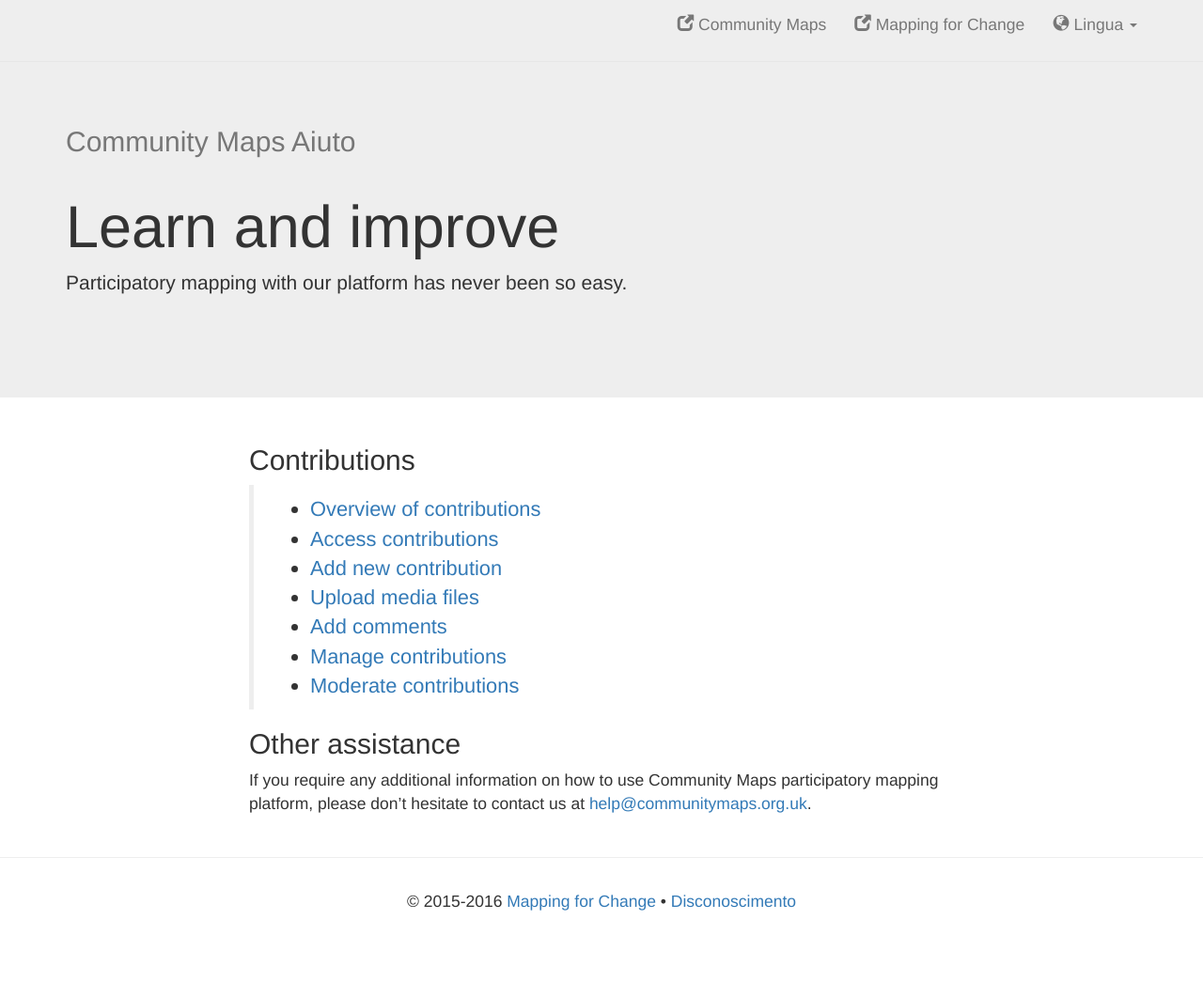
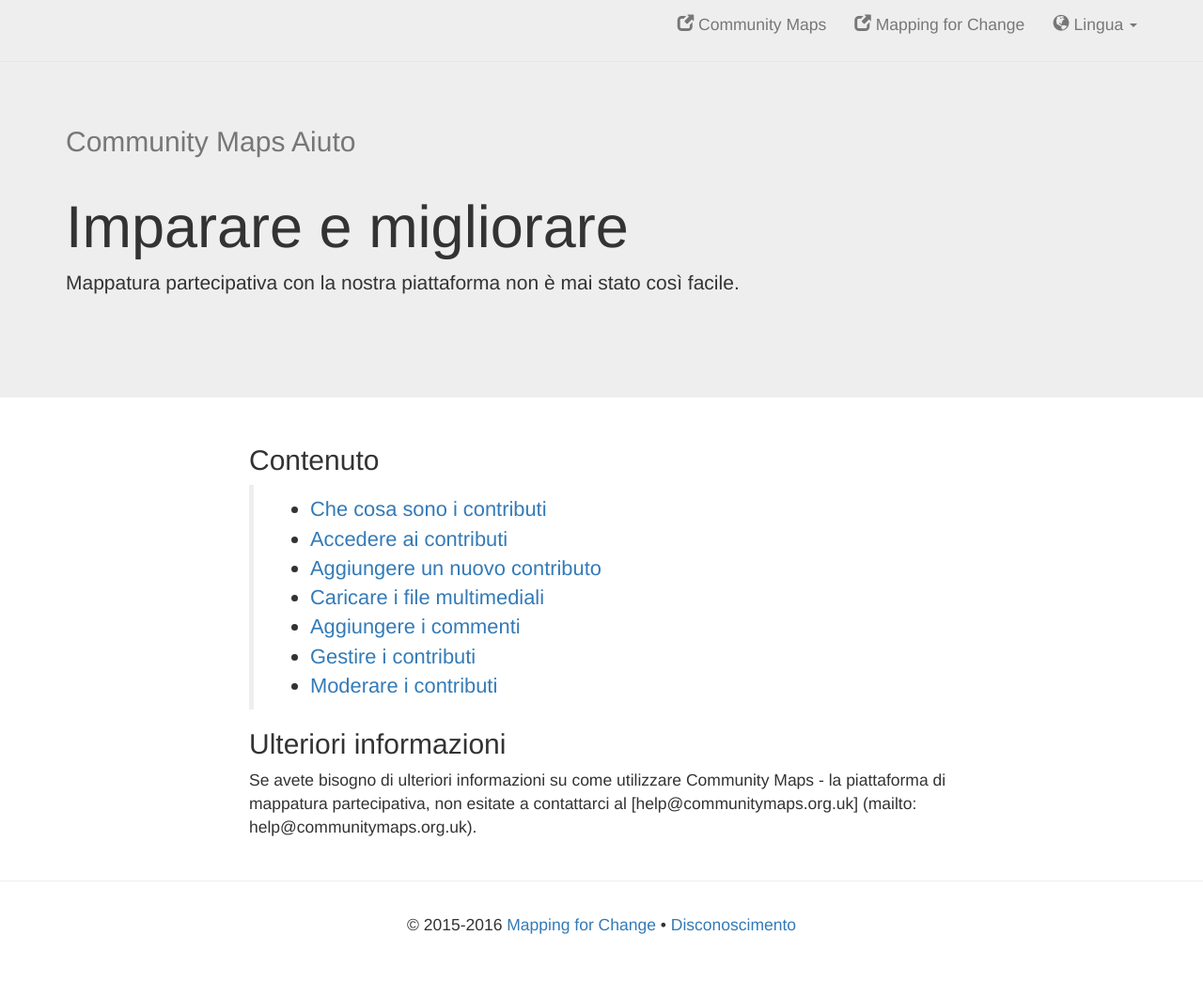
Before and after one commit to cbaldock/communitymaps-help, a Jekyll site: the page built from _it/index.md, in a window 1280 px wide. Shown: the whole page at 94% size. Built offline with Jekyll 4.4.1, drawn with Linux system fonts in a browser that asks for light colours; nearby versions of some CDN libraries; before the commit the page ends 1020 px from its top, so only the background shows below that.

Commit message:
translated index

```diff
--- a/_it/index.md
+++ b/_it/index.md
@@ -1,19 +1,19 @@
 ---
 layout: italian
-title: "Learn and improve"
-subtitle: "Participatory mapping with our platform has never been so easy."
+title: "Imparare e migliorare"
+subtitle: "Mappatura partecipativa con la nostra piattaforma non è mai stato così facile."
 ---
 
-## Contributions
+## Contenuto
 
-> * [Overview of contributions](overview-of-contributions.html)
-> * [Access contributions](access-contributions.html)
-> * [Add new contribution](add-new-contribution.html)
-> * [Upload media files](upload-media-files.html)
-> * [Add comments](add-comments.html)
-> * [Manage contributions](manage-contributions.html)
-> * [Moderate contributions](moderate-contributions.html)
+> * [Che cosa sono i contributi](overview-of-contributions.html)
+> * [Accedere ai contributi](access-contributions.html)
+> * [Aggiungere un nuovo contributo](add-new-contribution.html)
+> * [Caricare i file multimediali](upload-media-files.html)
+> * [Aggiungere i commenti](add-comments.html)
+> * [Gestire i contributi](manage-contributions.html)
+> * [Moderare i contributi](moderate-contributions.html)
 
-## Other assistance
+## Ulteriori informazioni
 
-If you require any additional information on how to use Community Maps participatory mapping platform, please don’t hesitate to contact us at [help@communitymaps.org.uk](mailto:help@communitymaps.org.uk).
+Se avete bisogno di ulteriori informazioni su come utilizzare Community Maps - la piattaforma di mappatura partecipativa, non esitate a contattarci al [help@communitymaps.org.uk] (mailto: help@communitymaps.org.uk).
```
